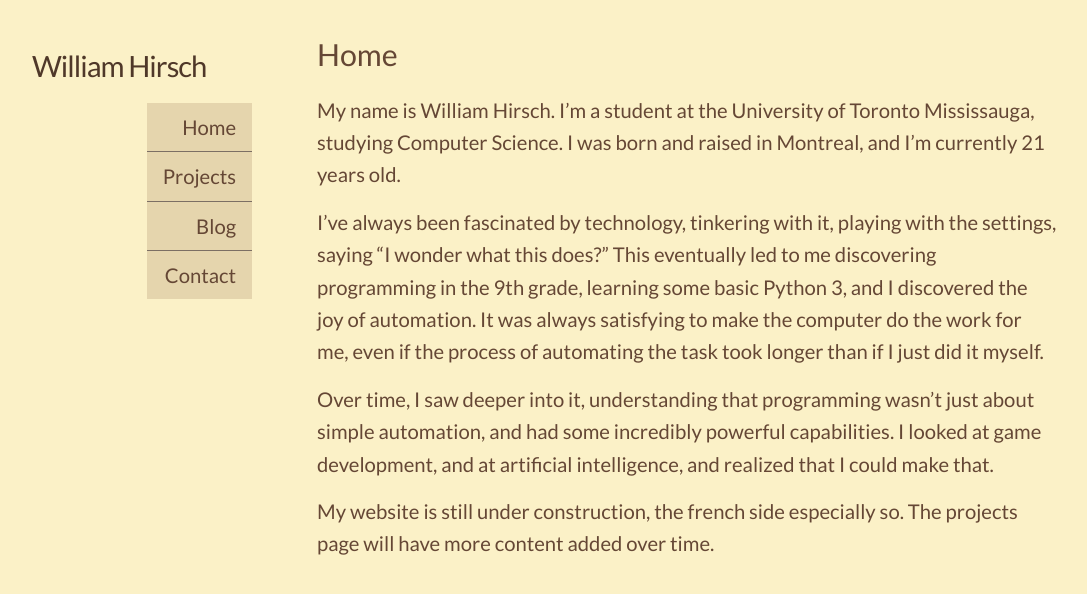
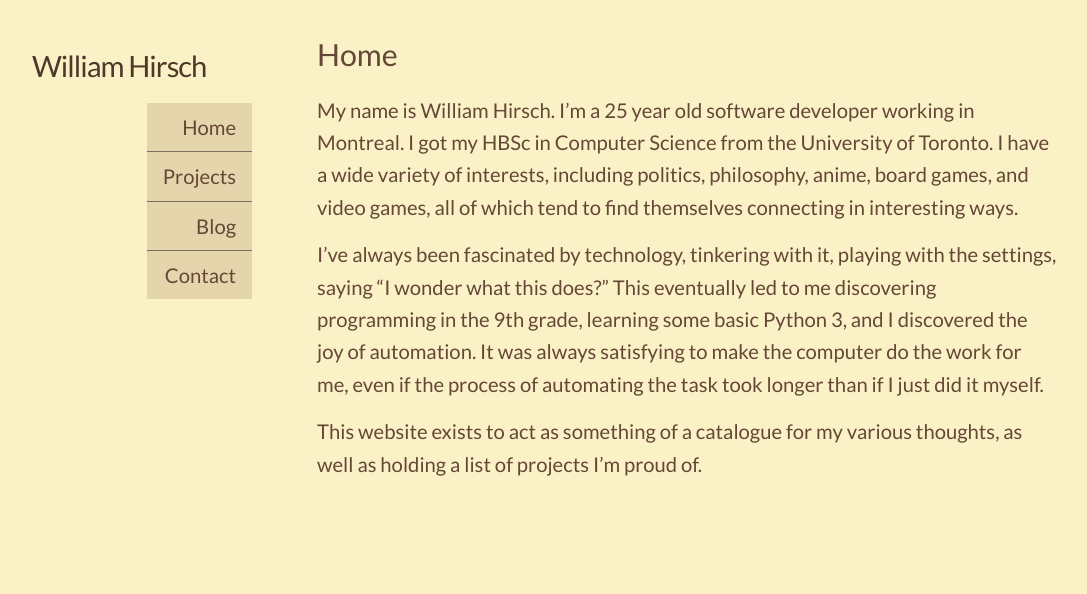
Before and after one commit to Wigsinator/Wigsinator.github.io, a Jekyll site: the page built from _pages/index.md, in a window 1280 px wide. Shown: the top 594 px of the page, without its empty margins (88-1175 px from the left). Built offline with Jekyll 4.4.1, drawn with Linux system fonts in a browser that asks for light colours; nearby versions of some CDN libraries.

Commit message:
Update index

```diff
--- a/_pages/index.md
+++ b/_pages/index.md
@@ -3,10 +3,8 @@
 ---
 ## Home
 
-My name is William Hirsch. I'm a student at the University of Toronto Mississauga, studying Computer Science. I was born and raised in Montreal, and I'm currently 21 years old.
+My name is William Hirsch. I'm a 25 year old software developer working in Montreal. I got my HBSc in Computer Science from the University of Toronto. I have a wide variety of interests, including politics, philosophy, anime, board games, and video games, all of which tend to find themselves connecting in interesting ways.
 
 I've always been fascinated by technology, tinkering with it, playing with the settings, saying "I wonder what this does?" This eventually led to me discovering programming in the 9th grade, learning some basic Python 3, and I discovered the joy of automation. It was always satisfying to make the computer do the work for me, even if the process of automating the task took longer than if I just did it myself.
 
-Over time, I saw deeper into it, understanding that programming wasn't just about simple automation, and had some incredibly powerful capabilities. I looked at game development, and at artificial intelligence, and realized that I could make that.
-
-My website is still under construction, the french side especially so. The projects page will have more content added over time.
+This website exists to act as something of a catalogue for my various thoughts, as well as holding a list of projects I'm proud of.
```
